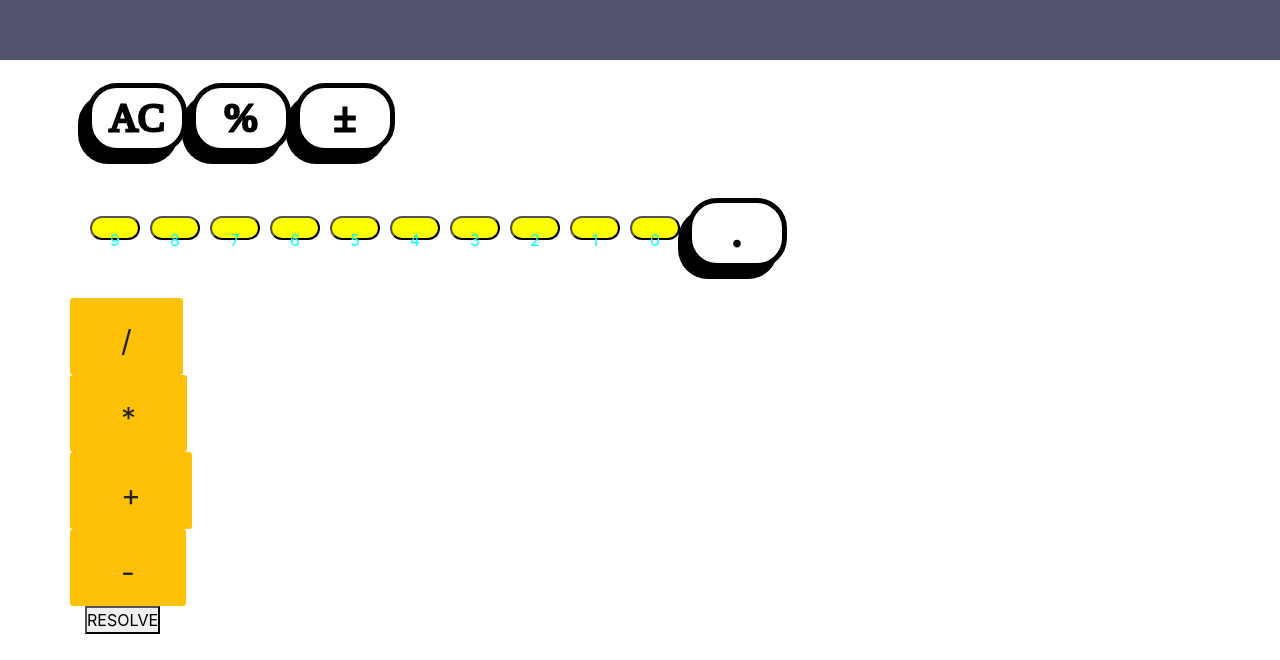
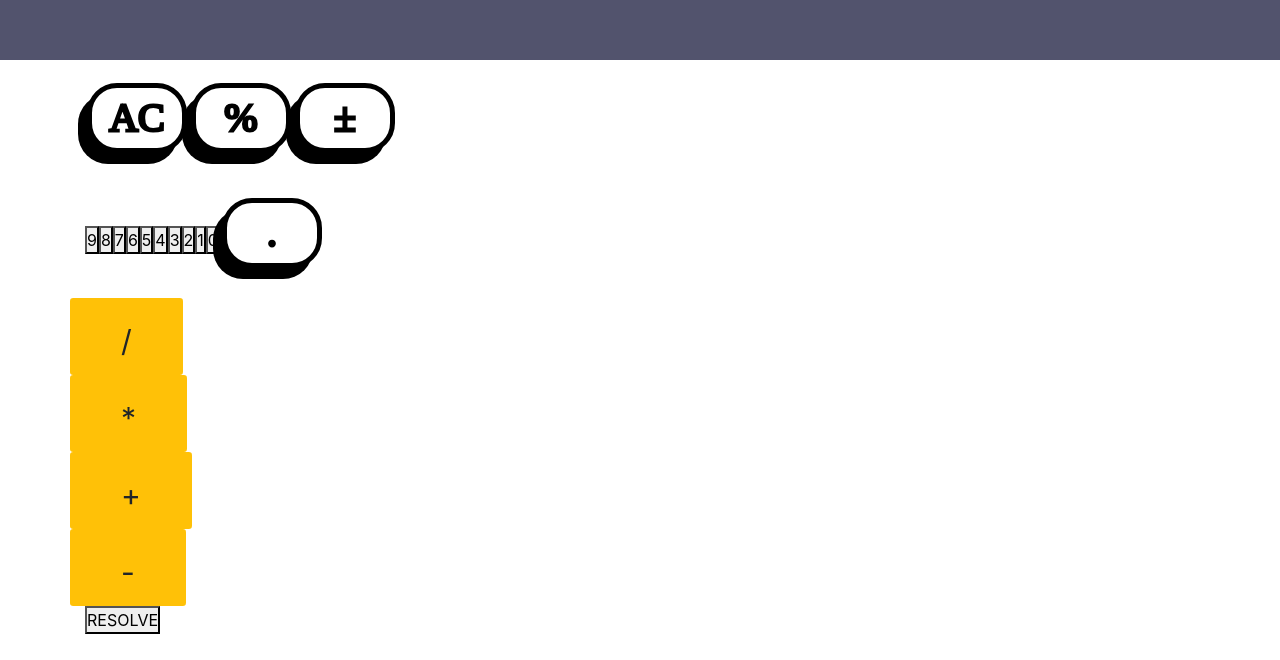
Before and after one commit to JorgeBillini/React-Calculator, a React (Create React App) app: page / in a window 1280 px wide. Shown: the part 140-800 px from the top of the page. Built offline with nearby package versions, Linux system fonts and the light colour scheme.

Commit message:
removed unecessary class styles

```diff
--- a/src/app.css
+++ b/src/app.css
@@ -83,25 +83,6 @@
   -webkit-text-stroke-color: black;
 }
 
-.num-button {
-  color:aqua;
-  background-color: yellow;
-  padding: 10px;
-  border-radius: 20px;
-  width: 50px;
-  height: 20px;
-  margin:5px;
-  text-align: center;
-}
-
-.button-bottom{
-  width: 90px;
-  height: 20px;
-}
-
-.ex-op{
-  margin-top: 0;
-}
 
 button:active {
   /* background-color: #ff7b00; */
```
